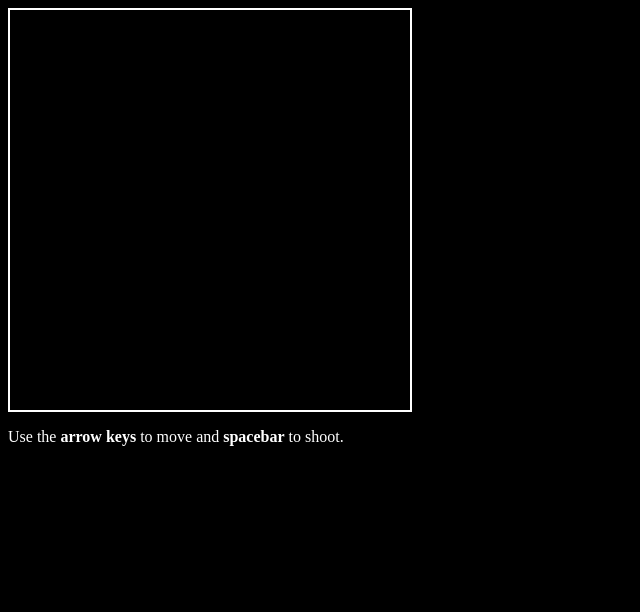
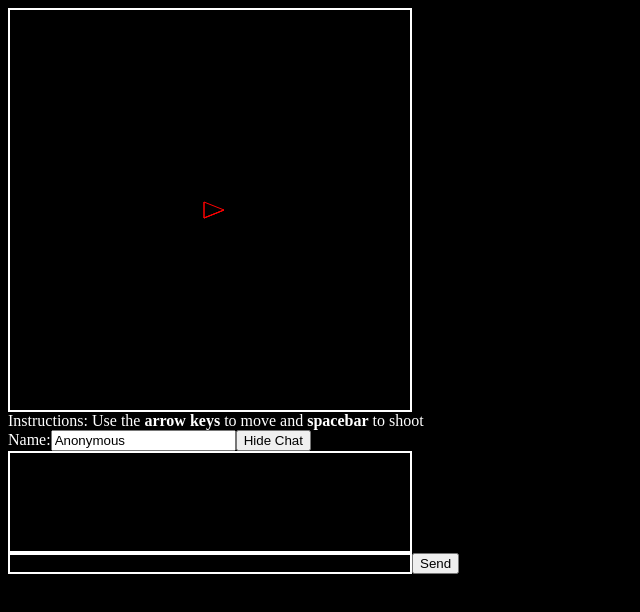
Before and after one commit to qwv4851/AsteroidsIO, a plain HTML site: page index.html in a window 1280 px wide. Shown: the whole page, without its empty margins (0-640 px from the left). Drawn offline with nearby package versions, Linux system fonts and the light colour scheme; no server answers.

Commit message:
Added a basic chat room.

```diff
--- /dev/null
+++ b/chat.js
@@ -0,0 +1,50 @@
+$(document).ready(function() {
+	var messageArea = $('#messageArea');
+	var messageField = $('#messageField');
+	var sendBtn = $('#sendBtn');
+	var nameField = $('#nameField');
+	var hideChatBtn = $('#hideChatBtn');
+	var chatDiv = $('#chatDiv');
+
+	if (socket === undefined) {
+		chatDiv.hide();
+		hideChatBtn.text("Show Chat");
+		hideChatBtn.attr('disabled', true);
+		return;
+	}
+
+	socket.on('message', function(message) {
+		addMessage(message);
+	});
+
+	sendBtn.click(function() {
+		if (messageField.val().length > 0) {
+			var name = nameField.val();
+			var message = name + ': ' + messageField.val() + '\n';
+			addMessage(message);
+			socket.send(message);
+			messageField.val('');
+		}
+	});
+
+	messageField.keyup(function(e) {
+		if (e.which == 13) {
+			sendBtn.click();
+		}
+	});
+
+	function addMessage(message) {
+		messageArea.val(messageArea.val() + message);
+		messageArea.scrollTop(messageArea[0].scrollHeight);
+	}
+
+	hideChatBtn.click(function() {
+		if (chatDiv.is(":visible")) {
+			chatDiv.hide("fast");
+			hideChatBtn.text("Show Chat");
+		} else {
+			chatDiv.show("fast");
+			hideChatBtn.text("Hide Chat");
+		}
+	});
+});
--- a/client.js
+++ b/client.js
@@ -1,3 +1,5 @@
+var debug = true;
+
 var canvas;
 var ctx;
 var fps = 30;
@@ -39,7 +41,7 @@ function Bullet(ship) {
 	this.damage = 1;
 }
 
-if (typeof(window) != "undefined") window.onload = function() {
+if (typeof(document) != "undefined") $(document).ready(function() {
 	canvas = document.getElementById("myCanvas");
 	ctx = canvas.getContext("2d");
 	ctx.fillStyle = "white";
@@ -55,14 +57,16 @@ if (typeof(window) != "undefined") window.onload = function() {
 	}, false);
 
 	setInterval(updateLoop, 0);
-};
+});
 
 function resetGame() {
 	myId = undefined;
 	ships = {};
 	bullets = [];
-	// localShip = new Ship();
-	// ships["localShip"] = localShip;
+	if (debug) {
+		localShip = new Ship();
+		ships["localShip"] = localShip;
+	}
 }
 
 function initSocket() {
@@ -331,7 +335,10 @@ function damageShip(ship, damage) {
 
 function respawnShip(ship) {
 	ship.life = ship.maxLife;
-	ship.pos = {x:200, y:200};
+	ship.pos = {
+		x: 200,
+		y: 200
+	};
 }
 
 if (typeof(module) != "undefined") module.exports = {
--- a/index.html
+++ b/index.html
@@ -2,10 +2,19 @@
 <head>
 	<title>Asteroids IO</title>
 	<script src="/socket.io/socket.io.js"></script>
+	<script src="http://ajax.googleapis.com/ajax/libs/jquery/1.9.1/jquery.min.js"></script>
 	<script src="client.js"></script>
+	<script src="chat.js"></script>
+	<link rel="stylesheet" type="text/css" href="styles.css">
 </head>
 <body style="background:black; color:white;">
-	<canvas id="myCanvas" width="400" height="400" style="border:2px solid #fff;"></canvas><p>
-	Use the <b>arrow keys</b> to move and <b>spacebar</b> to shoot.
+	<canvas id="myCanvas" width="400" height="400"></canvas><br>
+	<span>Instructions: Use the <b>arrow keys</b> to move and <b>spacebar</b> to shoot
+	</span><br>
+	<span>Name:</span><input id="nameField" value="Anonymous"></input><button id="hideChatBtn">Hide Chat</button><br>
+	<div id="chatDiv">
+		<textarea id="messageArea" readonly="true"></textarea><br>
+		<input id="messageField"></input><button id="sendBtn">Send</button>
+	</div>
 </body>
 </html>
--- a/server.js
+++ b/server.js
@@ -75,6 +75,10 @@ io.sockets.on('connection', function(socket) {
 		addShip(socket.id, ship);
 	});
 
+	socket.on('message', function(message) {
+		socket.broadcast.send(message);
+	});
+
 	setInterval(updateLoop, 0);
 });
 
--- /dev/null
+++ b/styles.css
@@ -0,0 +1,20 @@
+#messageArea {
+	width: 404px;
+	height: 102px;
+	resize:none;
+	margin: 0;
+	background: black;
+	color: white;
+	border: 2px solid
+}
+
+#messageField {
+	background: black;
+	color: white;
+	border: 2px solid;
+	width: 404px;
+}
+
+#myCanvas {
+	border: 2px solid #fff;
+}
```
Also changed, not shown: game.js (added).
